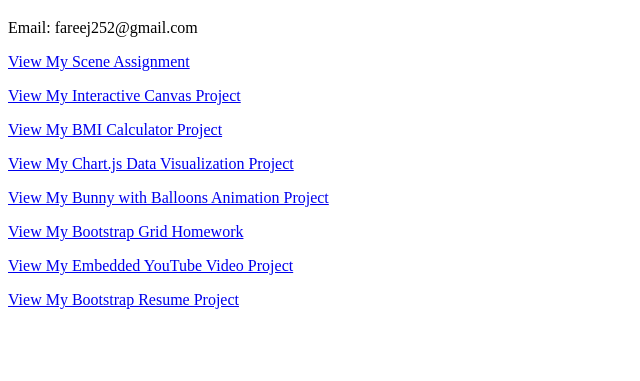
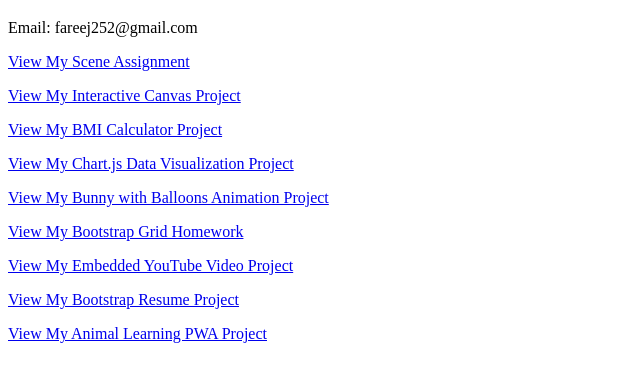
Before and after one commit to Areejf22/portfolio, a plain HTML site: page index.html in a window 1280 px wide. Shown: the part 61-442 px from the top of the page, without its empty margins (0-640 px from the left). Drawn offline with Linux system fonts and the light colour scheme.

Commit message:
Update index.html

```diff
--- a/index.html
+++ b/index.html
@@ -55,7 +55,11 @@
     View My Bootstrap Resume Project
   </a>
 </p>
-
+<p>
+  <a href="pwa-animals/index.html" target="_blank">
+    View My Animal Learning PWA Project
+  </a>
+</p>
 
 </body>
 </html>
```
